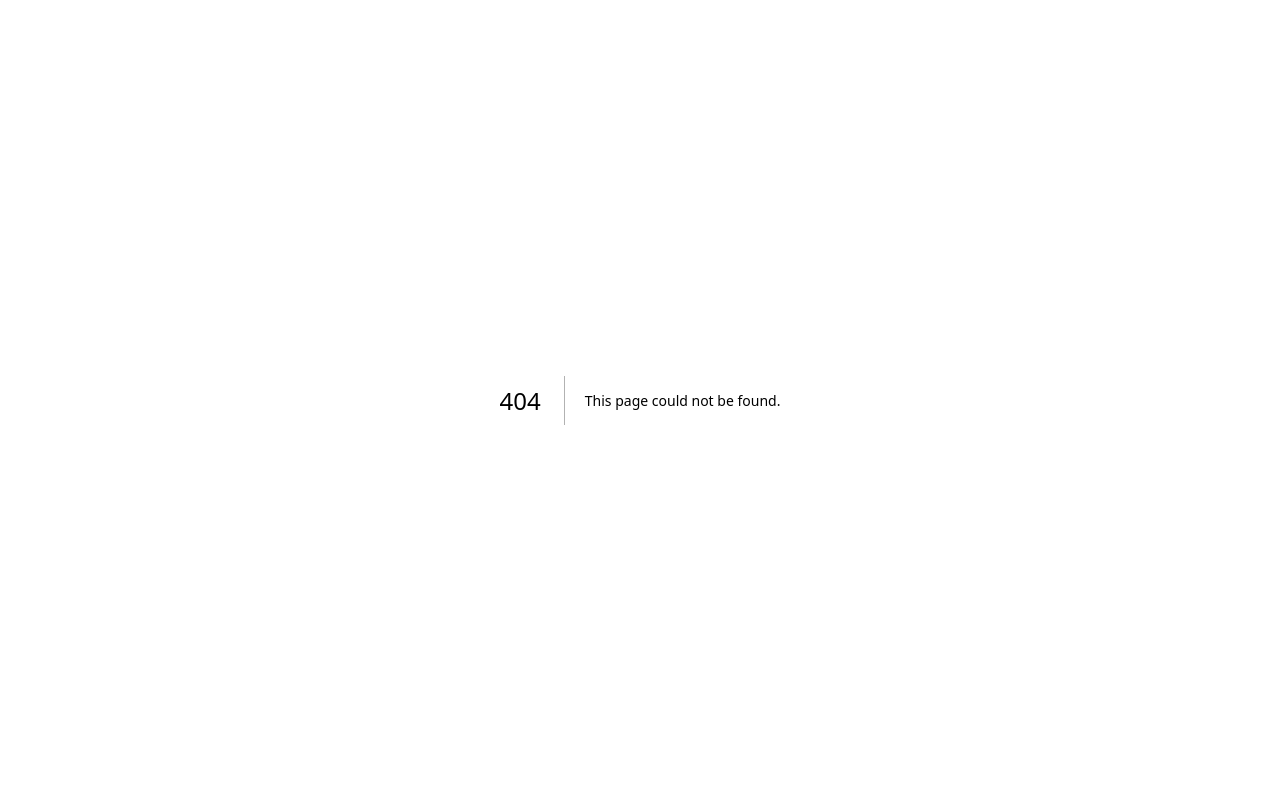
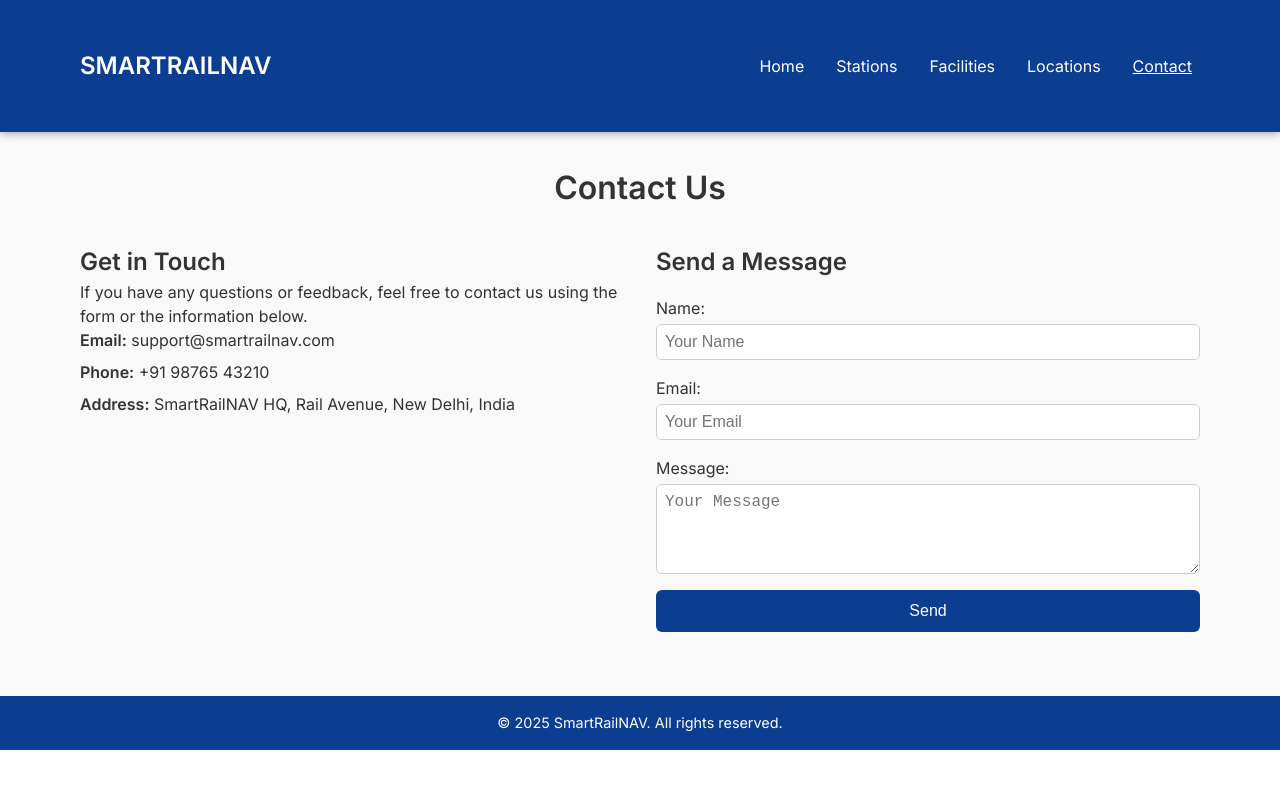
Before and after one commit to SriSruthi-T/rail4-app, a Next.js app: page /Contact in a window 1280 px wide. Before the commit this address had no page. Shown: the top 788 px of the page. Built offline with nearby package versions, Linux system fonts and the light colour scheme.

Commit message:
Initial commit - Next.js app with routing

```diff
--- a/src/components/index.js
+++ b/src/components/index.js
@@ -1,5 +1,6 @@
-// components/Login.js
-import { useState, useEffect } from 'react'; // ✅ Needed for state and lifecycle
+'use client';
+
+import React, { useEffect, useState } from 'react';
 import Image from 'next/image';
 import Link from 'next/link';
 
--- /dev/null
+++ b/src/pages/Contact.js
@@ -0,0 +1,153 @@
+import React from 'react';
+
+export default function Contact() {
+  return (
+    <main className="contact-page">
+      <header className="header">
+        <div className="nav-container container">
+          <div className="logo">SmartRailNAV</div>
+          <nav className="nav">
+            <a href="/" className="nav-link">Home</a>
+            <a href="/stations" className="nav-link">Stations</a>
+            <a href="/facilities" className="nav-link">Facilities</a>
+            <a href="/locations" className="nav-link">Locations</a>
+            <a href="/contact" className="nav-link active">Contact</a>
+          </nav>
+        </div>
+      </header>
+
+      <section className="contact-section container">
+        <h1>Contact Us</h1>
+        <div className="contact-grid">
+          <div className="contact-info">
+            <h2>Get in Touch</h2>
+            <p>If you have any questions or feedback, feel free to contact us using the form or the information below.</p>
+            <ul>
+              <li><strong>Email:</strong> support@smartrailnav.com</li>
+              <li><strong>Phone:</strong> +91 98765 43210</li>
+              <li><strong>Address:</strong> SmartRailNAV HQ, Rail Avenue, New Delhi, India</li>
+            </ul>
+          </div>
+
+          <form className="contact-form">
+            <h2>Send a Message</h2>
+            <label>
+              Name:
+              <input type="text" name="name" placeholder="Your Name" required />
+            </label>
+            <label>
+              Email:
+              <input type="email" name="email" placeholder="Your Email" required />
+            </label>
+            <label>
+              Message:
+              <textarea name="message" rows="4" placeholder="Your Message" required></textarea>
+            </label>
+            <button type="submit">Send</button>
+          </form>
+        </div>
+      </section>
+
+      <footer className="footer">
+        <p>&copy; 2025 SmartRailNAV. All rights reserved.</p>
+      </footer>
+
+      <style jsx>{`
+        .contact-page {
+          font-family: 'Inter', sans-serif;
+          background: #f9f9f9;
+          color: #333;
+        }
+        .header {
+          background: #0b3d91;
+          padding: 1rem 0;
+          color: white;
+        }
+        .nav-container {
+          display: flex;
+          justify-content: space-between;
+          align-items: center;
+          max-width: 1200px;
+          margin: auto;
+          padding: 0 1rem;
+        }
+        .logo {
+          font-size: 1.5rem;
+          font-weight: 600;
+        }
+        .nav {
+          display: flex;
+          gap: 1rem;
+        }
+        .nav-link {
+          color: white;
+          text-decoration: none;
+          font-weight: 500;
+        }
+        .nav-link.active {
+          text-decoration: underline;
+        }
+        .container {
+          max-width: 1200px;
+          margin: auto;
+          padding: 2rem 1rem;
+        }
+        .contact-section h1 {
+          font-size: 2rem;
+          margin-bottom: 2rem;
+          text-align: center;
+        }
+        .contact-grid {
+          display: grid;
+          grid-template-columns: repeat(auto-fit, minmax(280px, 1fr));
+          gap: 2rem;
+        }
+        .contact-info ul {
+          list-style: none;
+          padding: 0;
+        }
+        .contact-info li {
+          margin-bottom: 0.5rem;
+        }
+        .contact-form {
+          display: flex;
+          flex-direction: column;
+          gap: 1rem;
+        }
+        .contact-form label {
+          display: flex;
+          flex-direction: column;
+          font-weight: 500;
+        }
+        .contact-form input,
+        .contact-form textarea {
+          padding: 0.5rem;
+          border: 1px solid #ccc;
+          border-radius: 6px;
+          margin-top: 0.25rem;
+          font-size: 1rem;
+        }
+        .contact-form button {
+          padding: 0.75rem;
+          background-color: #0b3d91;
+          color: white;
+          border: none;
+          border-radius: 6px;
+          font-size: 1rem;
+          cursor: pointer;
+          transition: background 0.3s;
+        }
+        .contact-form button:hover {
+          background-color: #092c6b;
+        }
+        .footer {
+          background: #0b3d91;
+          color: white;
+          text-align: center;
+          padding: 1rem 0;
+          margin-top: 2rem;
+        }
+      `}</style>
+    </main>
+  );
+}
```
Also changed, not shown: src/components/Login.js (+4 -16 lines).
